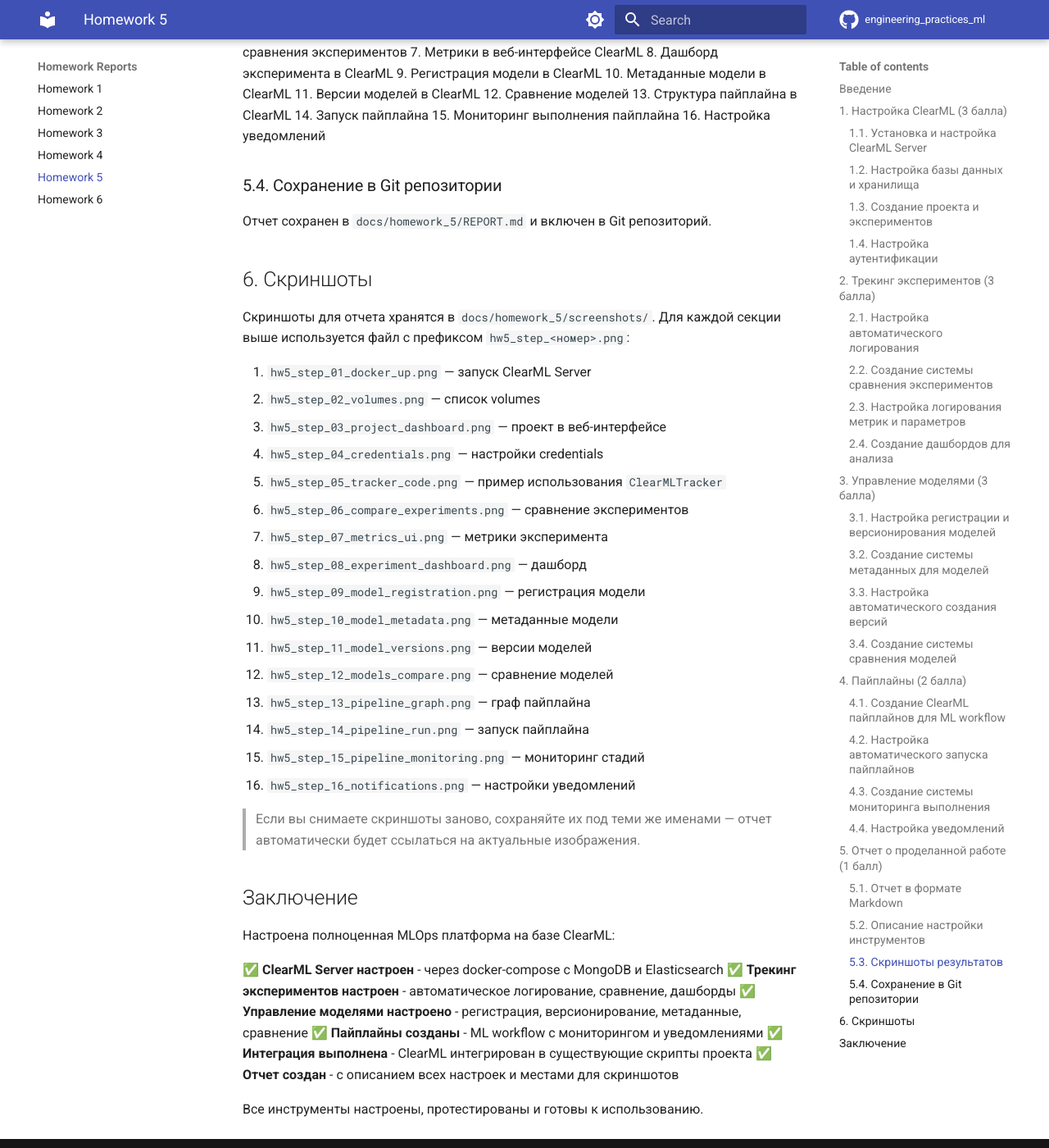
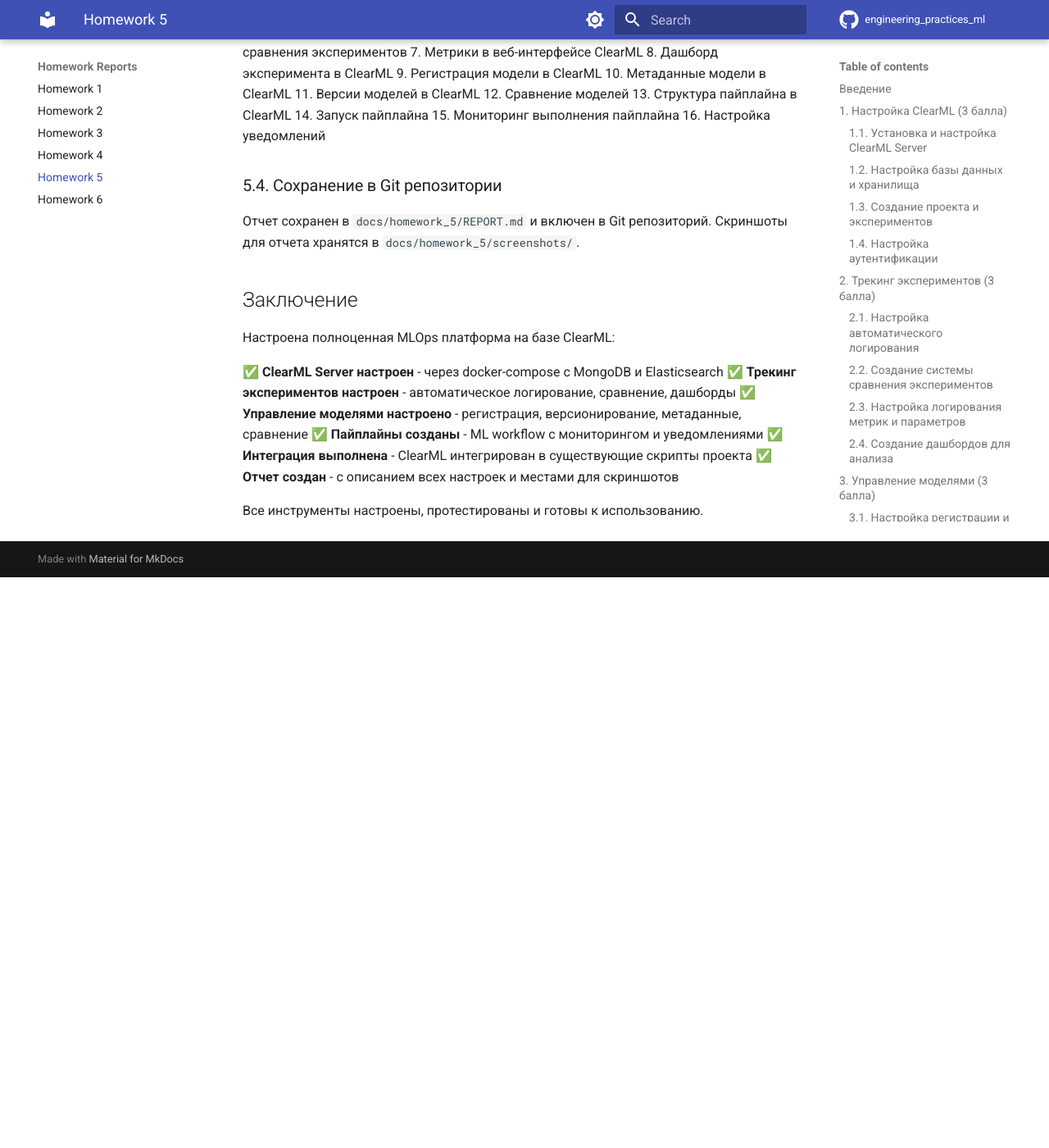
Before and after one commit to M0rtel/engineering_practices_ml, an MkDocs documentation site: the page built from docs/homework_5/REPORT.md, in a window 1280 px wide and 1400 px high, scrolled down 5012 px. Shown: the whole window at 82% size. Built offline with MkDocs 1.6.1 and Material for MkDocs 9.7.7, drawn with Linux system fonts in a browser that asks for light colours; comment, search, counter and statistics services are not loaded; the version menu is left out; after the commit the page ends 5716 px from its top, so only the background shows below that.

Commit message:
fix(dosc): fix text dosc

```diff
--- a/docs/homework_2/REPORT.md
+++ b/docs/homework_2/REPORT.md
@@ -136,23 +136,7 @@
 5. **Сравнение версий** - файлы, метрики, параметры
 6. **Воспроизводимость** - инструкции, тесты, Docker
 
-### 4.3. Скриншоты результатов
-
-В отчете предусмотрены места для скриншотов:
-1. Инициализация DVC
-2. Конфигурация remote storage и MinIO Console
-3. Структура .dvc файлов для данных
-4. Результат выполнения DVC pipeline
-5. Структура .dvc файлов для моделей
-6. Версионирование метрик модели
-7. Пример метаданных модели
-8. Результаты сравнения версий
-9. Инструкции по воспроизведению
-10. Зафиксированные версии зависимостей
-11. Результаты тестирования воспроизводимости
-12. Успешная сборка Docker образа
-
-### 4.4. Сохранение в Git репозитории
+### 4.3. Сохранение в Git репозитории
 
 Отчет сохранен в `docs/homework_2/REPORT.md` и включен в Git репозиторий.
 
--- a/docs/homework_3/REPORT.md
+++ b/docs/homework_3/REPORT.md
@@ -137,23 +137,7 @@
 4. **Python API** - декораторы, контекстные менеджеры, утилиты
 5. **Фильтрация и поиск** - инструменты для анализа
 
-### 4.3. Скриншоты результатов
-
-В отчете предусмотрены места для скриншотов:
-1. Версия DVC и проверка настроек
-2. Конфигурация remote storage
-3. Структура экспериментов
-4. Настройка аутентификации
-5. Результаты запуска экспериментов
-6. Пример логирования метрик и параметров
-7. Результаты сравнения экспериментов
-8. Результаты фильтрации и поиска
-9. Пример использования Python API
-10. Пример использования декоратора
-11. Пример использования контекстного менеджера
-12. Структура модуля experiment_tracker
-
-### 4.4. Сохранение в Git репозитории
+### 4.3. Сохранение в Git репозитории
 
 Отчет сохранен в `docs/homework_3/REPORT.md` и включен в Git репозиторий.
 
--- a/docs/homework_4/REPORT.md
+++ b/docs/homework_4/REPORT.md
@@ -101,23 +101,7 @@
 3. **Интеграция** - использование Pydantic в скриптах, мониторинг, уведомления
 4. **Тестирование** - воспроизводимость пайплайна
 
-### 4.3. Скриншоты результатов
-
-В отчете предусмотрены места для скриншотов:
-1. Версия DVC и структура пайплайна
-2. Структура DVC pipeline
-3. Граф зависимостей пайплайна
-4. Результат выполнения пайплайна с кэшированием
-5. Установка Pydantic через UV
-6. Структура Pydantic моделей
-7. Пример ошибки валидации
-8. Пример композиции конфигураций
-9. Интеграция в скриптах
-10. Отчет мониторинга
-11. Уведомление о завершении
-12. Результаты тестирования воспроизводимости
-
-### 4.4. Сохранение в Git репозитории
+### 4.3. Сохранение в Git репозитории
 
 Отчет сохранен в `docs/homework_4/REPORT.md` и включен в Git репозиторий.
 
--- a/docs/homework_5/REPORT.md
+++ b/docs/homework_5/REPORT.md
@@ -155,29 +155,7 @@
 ### 5.4. Сохранение в Git репозитории
 
 Отчет сохранен в `docs/homework_5/REPORT.md` и включен в Git репозиторий.
-
-## 6. Скриншоты
-
-Скриншоты для отчета хранятся в `docs/homework_5/screenshots/`. Для каждой секции выше используется файл с префиксом `hw5_step_<номер>.png`:
-
-1. `hw5_step_01_docker_up.png` — запуск ClearML Server
-2. `hw5_step_02_volumes.png` — список volumes
-3. `hw5_step_03_project_dashboard.png` — проект в веб-интерфейсе
-4. `hw5_step_04_credentials.png` — настройки credentials
-5. `hw5_step_05_tracker_code.png` — пример использования `ClearMLTracker`
-6. `hw5_step_06_compare_experiments.png` — сравнение экспериментов
-7. `hw5_step_07_metrics_ui.png` — метрики эксперимента
-8. `hw5_step_08_experiment_dashboard.png` — дашборд
-9. `hw5_step_09_model_registration.png` — регистрация модели
-10. `hw5_step_10_model_metadata.png` — метаданные модели
-11. `hw5_step_11_model_versions.png` — версии моделей
-12. `hw5_step_12_models_compare.png` — сравнение моделей
-13. `hw5_step_13_pipeline_graph.png` — граф пайплайна
-14. `hw5_step_14_pipeline_run.png` — запуск пайплайна
-15. `hw5_step_15_pipeline_monitoring.png` — мониторинг стадий
-16. `hw5_step_16_notifications.png` — настройки уведомлений
-
-> Если вы снимаете скриншоты заново, сохраняйте их под теми же именами — отчет автоматически будет ссылаться на актуальные изображения.
+Скриншоты для отчета хранятся в `docs/homework_5/screenshots/`.
 
 ## Заключение
 
```
